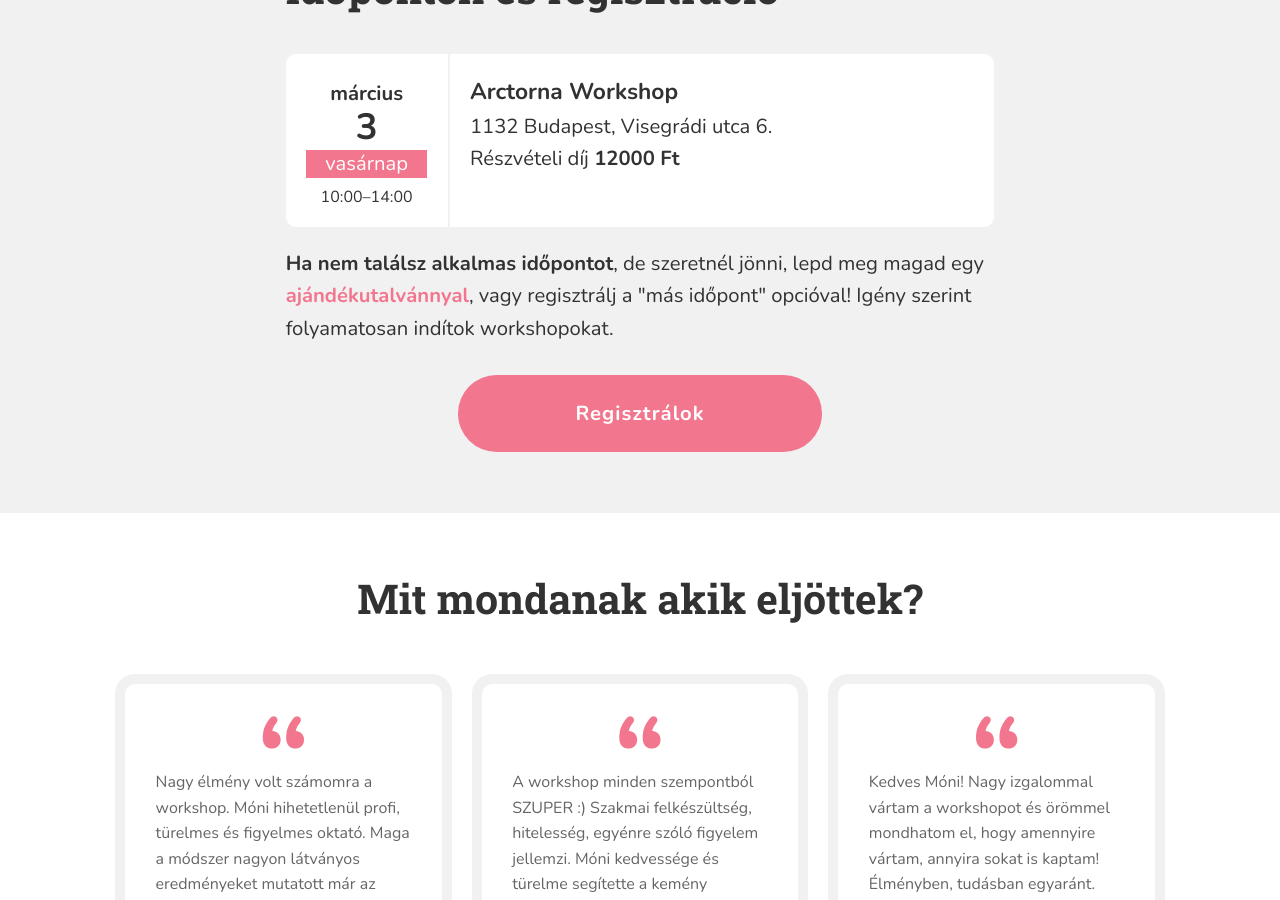
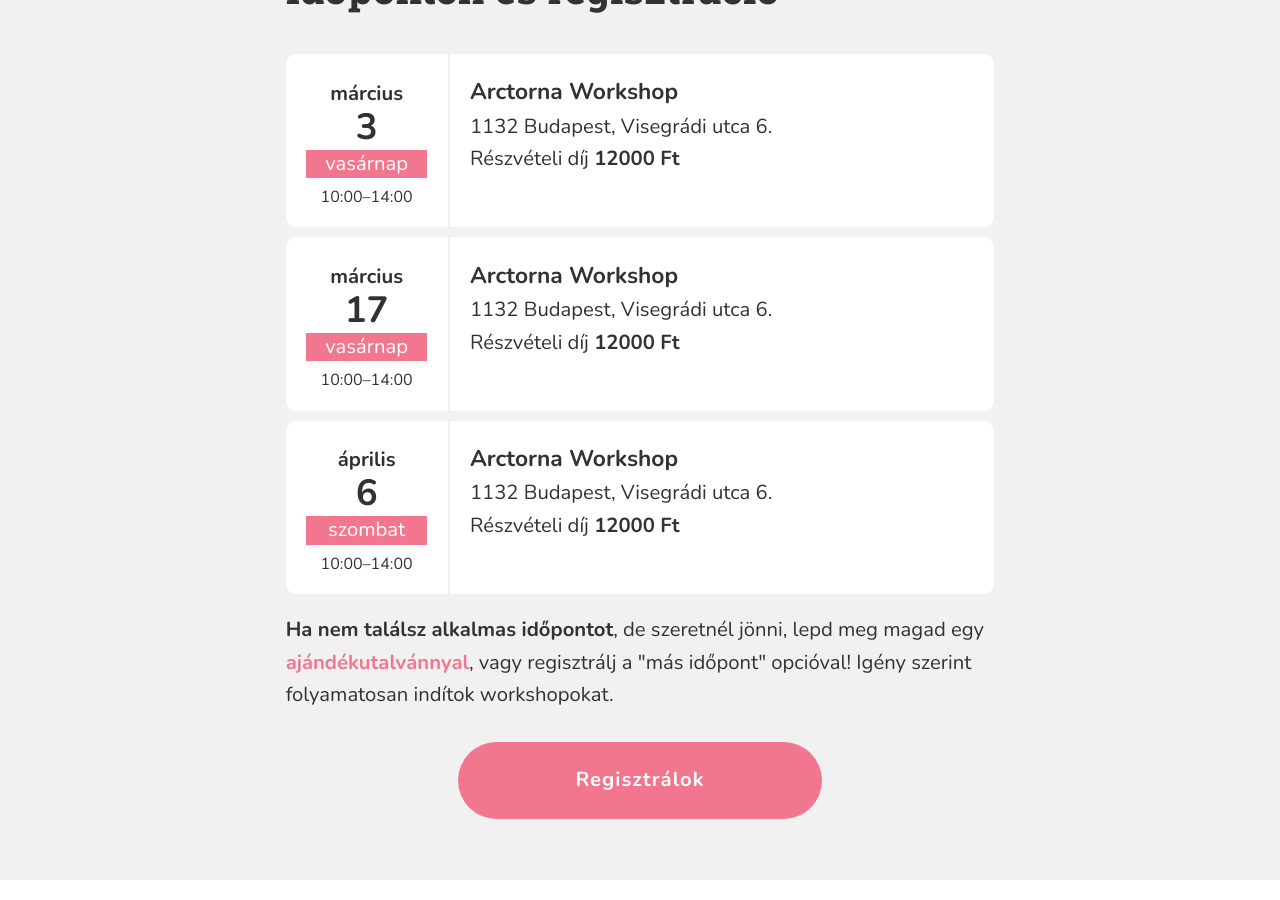
Before and after one commit to monikamudra/arctorna, a Jekyll site: the page built from workshop.md, in a window 1280 px wide and 900 px high, scrolled down 2375 px. Built offline with Jekyll 4.4.1, drawn with Linux system fonts in a browser that asks for light colours.

Commit message:
Update workshop events

```diff
--- a/_data/workshop.yaml
+++ b/_data/workshop.yaml
@@ -16,15 +16,20 @@
 #   description: >-
 #     Arctorna workshop Mónival
   -
-    date: 2019-2-9T10:00
-    start: "10:00"
-    end: "14:00"
-    title: Arctorna Workshop
-    address: 1132 Budapest, Visegrádi utca 6.
-    full: true
-  -
     date: 2019-3-3T10:00
     start: "10:00"
     end: "14:00"
     title: Arctorna Workshop
     address: 1132 Budapest, Visegrádi utca 6.
+  -
+    date: 2019-3-17T10:00
+    start: "10:00"
+    end: "14:00"
+    title: Arctorna Workshop
+    address: 1132 Budapest, Visegrádi utca 6.
+  -
+    date: 2019-4-6T10:00
+    start: "10:00"
+    end: "14:00"
+    title: Arctorna Workshop
+    address: 1132 Budapest, Visegrádi utca 6.
```
